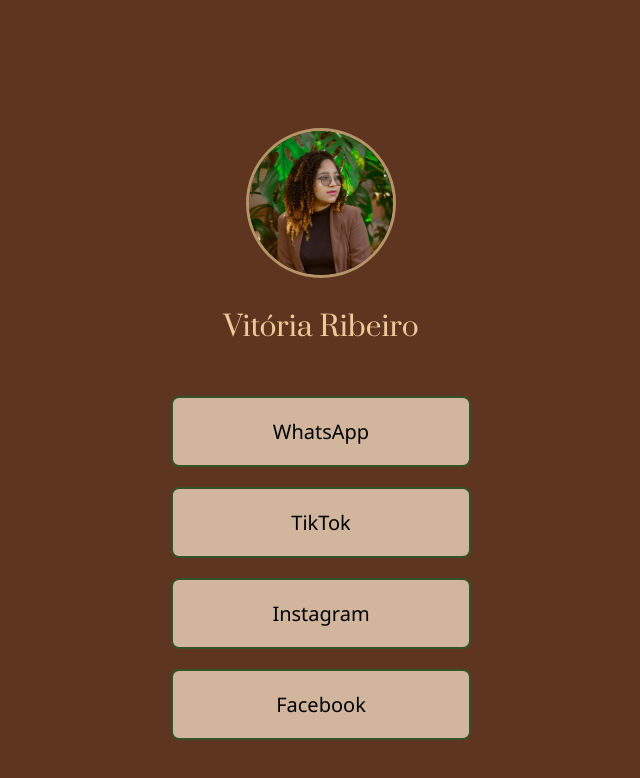
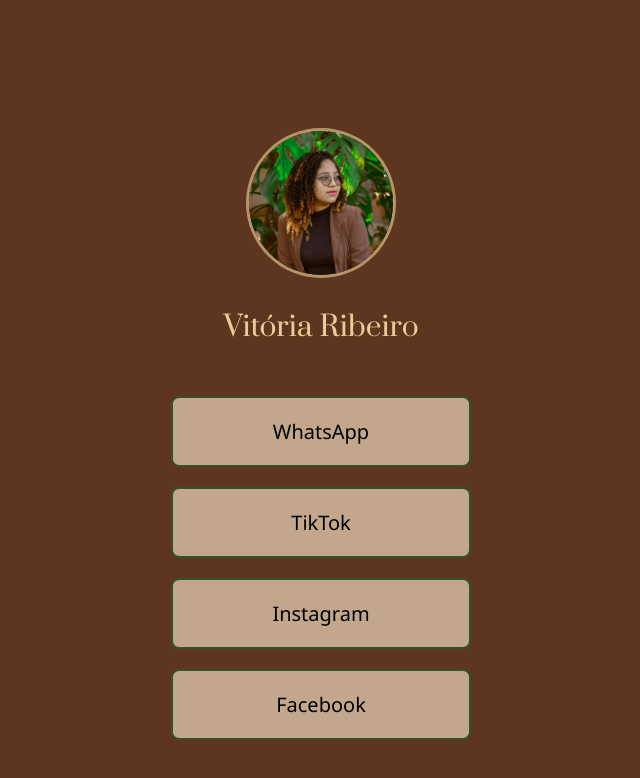
Before and after one commit to Flavia-Ribeir0/Social-links, a plain HTML site: page index.html in a window 1280 px wide. Shown: the whole page, without its empty margins (319-959 px from the left). Drawn offline with Linux system fonts and the light colour scheme.

Commit message:
mudança no css

```diff
--- a/style.css
+++ b/style.css
@@ -39,7 +39,7 @@
     margin-right: auto;
     border-radius: 8px;
     font-size: 20px;
-    background-color:  #d1b69d;
+    background-color:  #c2a78d;
 }
 
 a {
```
